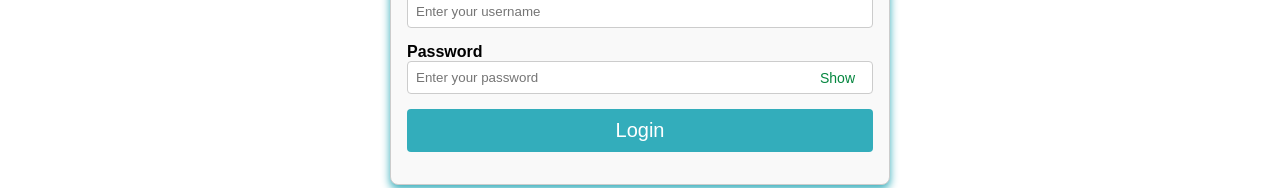
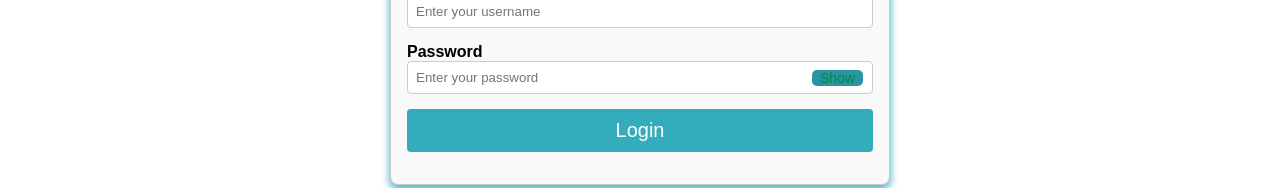
Before and after one commit to suvisitingangels/VisitingAngels-SmartScheduler, a React (Create React App) app in the folder visitingangelsrjs/: page /#/ in a window 1280 px wide. In both pictures the pointer is over the button "Show". Shown: the part 208-396 px from the top of the page. Built offline with nearby package versions, Linux system fonts and the light colour scheme.

Commit message:
Updates dependencies

```diff
--- a/visitingangelsrjs/src/App.css
+++ b/visitingangelsrjs/src/App.css
@@ -37,3 +37,7 @@ button {
 	text-decoration: none;
 	transition: background-color 0.3s ease;
 }
+
+button:hover {
+	background-color: #2a94a3;
+}
```
Also changed, not shown: 2 other files (tests, documents, lock files or other folders).
